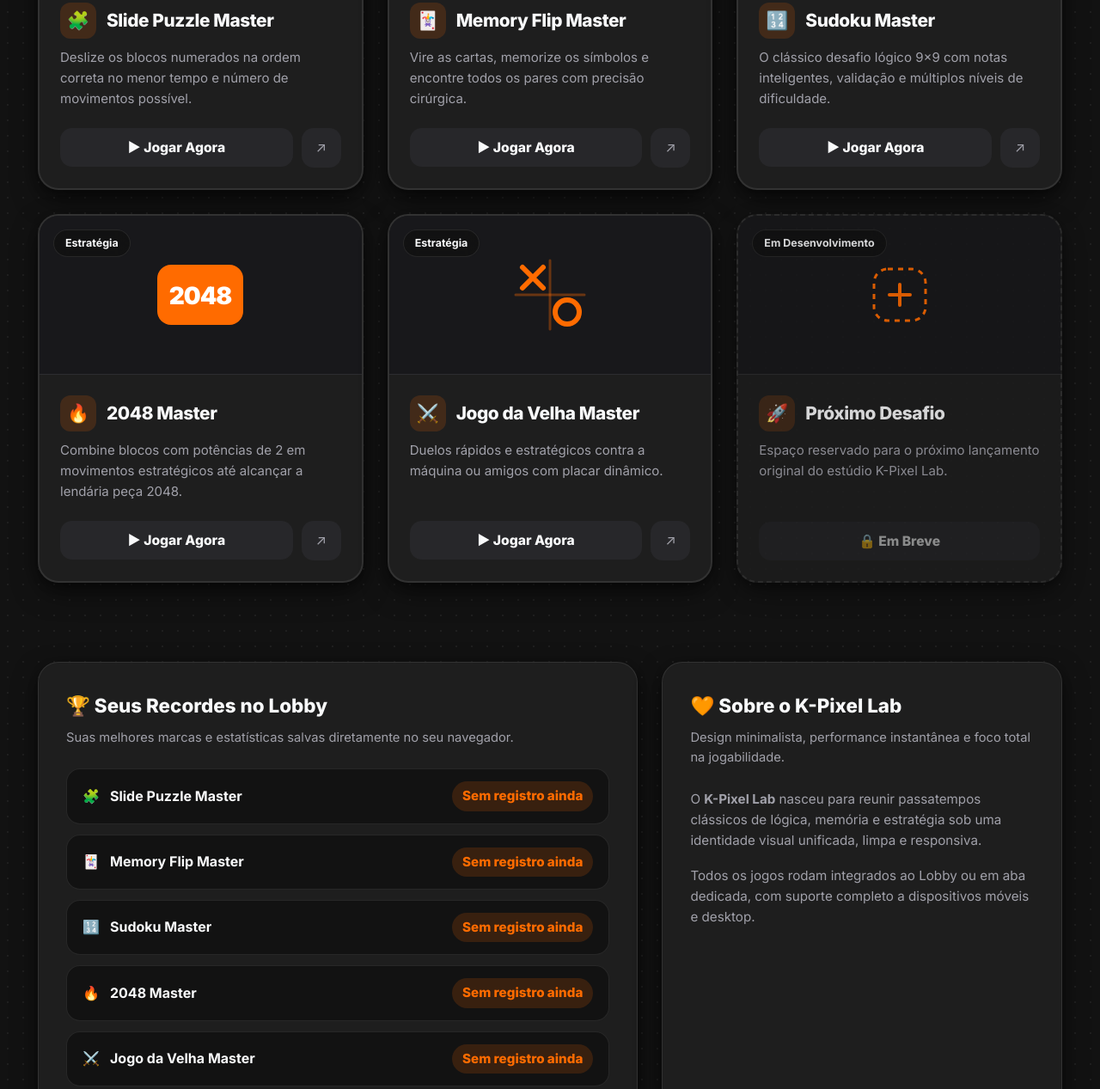
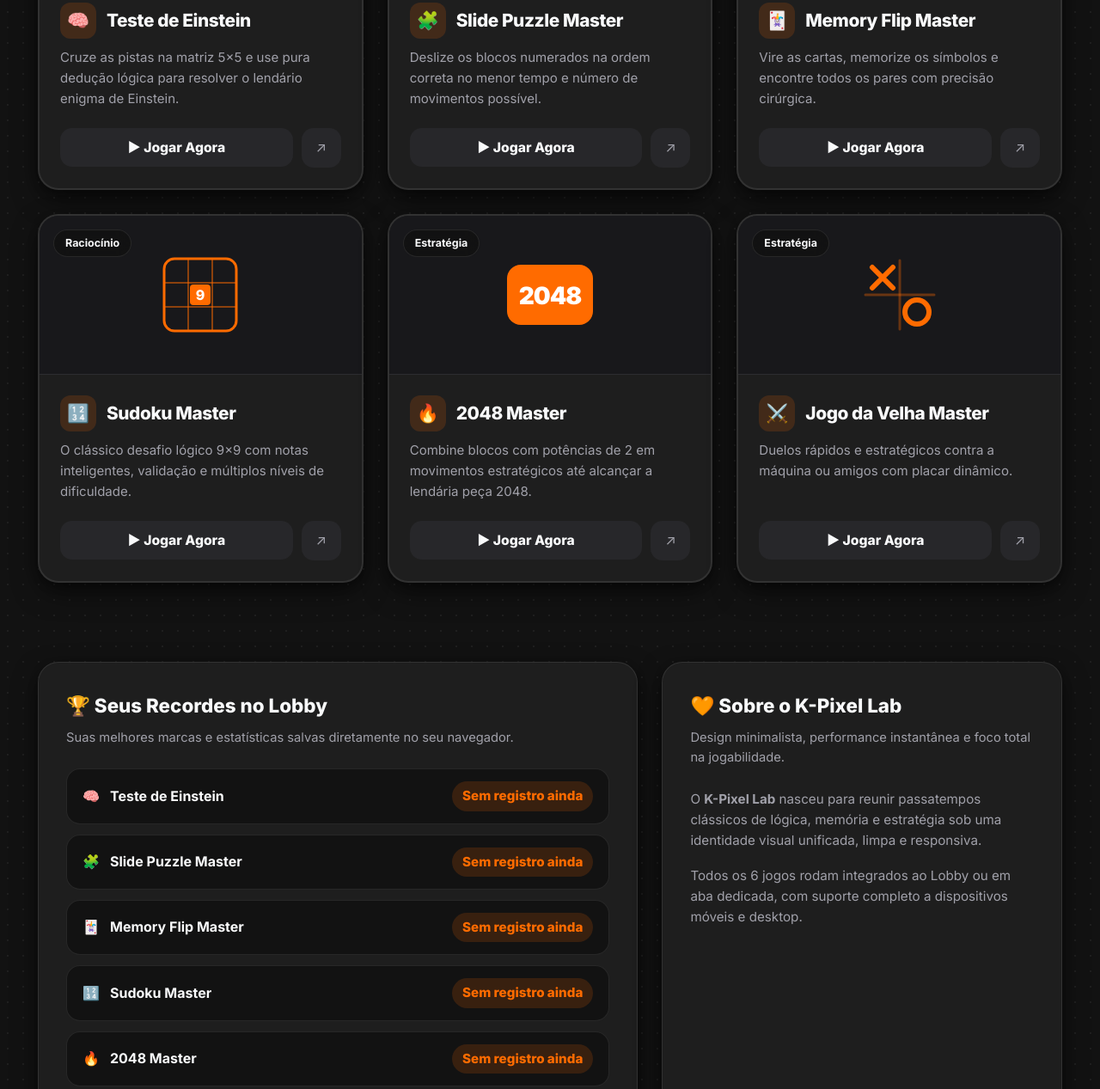
Before and after one commit to kennedyko2018-pixel/K-PixelLab, a plain HTML site: page index.html in a window 1280 px wide. Shown: the part 1165-2432 px from the top of the page at 86% size. Drawn offline with Linux system fonts and the light colour scheme.

Commit message:
Update index.html

```diff
--- a/index.html
+++ b/index.html
@@ -659,17 +659,6 @@
       background: var(--accent-soft);
     }
 
-    /* CARD EM BREVE (PLACEHOLDER) */
-    .game-card.coming-soon {
-      border-style: dashed;
-      opacity: 0.85;
-    }
-
-    .game-card.coming-soon:hover {
-      transform: translateY(-4px);
-      border-color: var(--accent);
-    }
-
     /* ==========================================================================
        7. SEÇÃO DE RECORDES PESSOAIS & SOBRE
        ========================================================================== */
@@ -958,7 +947,7 @@
       </div>
 
       <div class="hero-stats">
-        <div class="stat-pill"><span class="dot"></span> +5 Jogos Disponíveis</div>
+        <div class="stat-pill"><span class="dot"></span> 6 Jogos Disponíveis</div>
         <div class="stat-pill"><span class="dot"></span> 100% Gratuito & Sem Anúncios</div>
         <div class="stat-pill"><span class="dot"></span> Modo Escuro Nativo</div>
       </div>
@@ -968,7 +957,7 @@
     <section class="daily-section">
       <div class="daily-banner">
         <div class="daily-content">
-          <div class="daily-icon" id="dailyIcon">🧩</div>
+          <div class="daily-icon" id="dailyIcon">🧠</div>
           <div class="daily-text">
             <span class="tag">🔥 Desafio do Dia</span>
             <h2 id="dailyTitle">Carregando sugestão...</h2>
@@ -1021,7 +1010,7 @@
           O <strong>K-Pixel Lab</strong> nasceu para reunir passatempos clássicos de lógica, memória e estratégia sob uma identidade visual unificada, limpa e responsiva.
         </p>
         <p style="color: var(--text-secondary); font-size: 0.95rem;">
-          Todos os jogos rodam integrados ao Lobby ou em aba dedicada, com suporte completo a dispositivos móveis e desktop.
+          Todos os 6 jogos rodam integrados ao Lobby ou em aba dedicada, com suporte completo a dispositivos móveis e desktop.
         </p>
       </div>
     </section>
@@ -1065,6 +1054,7 @@
         <a href="#inicio">Início</a>
         <a href="#jogos">Catálogo</a>
         <a href="#recordes">Meus Recordes</a>
+        <a href="https://eisteinkpixellab.vercel.app/" target="_blank" rel="noopener">Teste de Einstein</a>
         <a href="https://2048master.vercel.app/" target="_blank" rel="noopener">2048</a>
         <a href="https://sudokumaster-beta.vercel.app/" target="_blank" rel="noopener">Sudoku</a>
       </div>
@@ -1076,8 +1066,30 @@
        JAVASCRIPT: DADOS, TEMA, ÁUDIO WEB API, FILTROS E PLAYER SPA
        ========================================================================== -->
   <script>
-    // 1. Catálogo Oficial de Jogos do K-Pixel Lab
+    // 1. Catálogo Oficial de 6 Jogos do K-Pixel Lab
     const GAMES = [
+      {
+        id: 'einstein',
+        title: 'Teste de Einstein',
+        category: 'raciocinio',
+        categoryLabel: 'Lógica & Dedução',
+        icon: '🧠',
+        url: 'https://eisteinkpixellab.vercel.app/',
+        desc: 'Cruze as pistas na matriz 5x5 e use pura dedução lógica para resolver o lendário enigma de Einstein.',
+        defaultRecordLabel: 'Melhor Tempo',
+        storageKeys: ['einstein_best', 'kpixel_record_einstein'],
+        artSvg: `
+          <svg width="130" height="115" viewBox="0 0 130 115" fill="none">
+            <rect x="15" y="20" width="28" height="28" rx="6" fill="#FF6B00"/>
+            <rect x="51" y="20" width="28" height="28" rx="6" fill="#FF6B00" fill-opacity="0.2" stroke="#FF6B00" stroke-width="2.5"/>
+            <rect x="87" y="20" width="28" height="28" rx="6" fill="#FF6B00" fill-opacity="0.2" stroke="#FF6B00" stroke-width="2.5"/>
+            <rect x="15" y="58" width="28" height="36" rx="6" fill="#FF6B00" fill-opacity="0.15" stroke="#FF6B00" stroke-width="2"/>
+            <rect x="51" y="58" width="28" height="36" rx="6" fill="#FF6B00"/>
+            <rect x="87" y="58" width="28" height="36" rx="6" fill="#FF6B00" fill-opacity="0.15" stroke="#FF6B00" stroke-width="2"/>
+            <text x="29" y="39" fill="#FFF" font-size="14" font-weight="900" text-anchor="middle">?</text>
+            <text x="65" y="81" fill="#FFF" font-size="15" font-weight="900" text-anchor="middle">✓</text>
+          </svg>`
+      },
       {
         id: 'slidepuzzle',
         title: 'Slide Puzzle Master',
@@ -1176,7 +1188,7 @@
     let activeGameId = null;
     let soundEnabled = localStorage.getItem('kpixel_sound') !== 'off';
 
-    // 2. Sistema de Som Sintetizado (Web Audio API - Zero dependências externas)
+    // 2. Sistema de Som Sintetizado (Web Audio API)
     const AudioCtx = window.AudioContext || window.webkitAudioContext;
     let audioCtx = null;
 
@@ -1228,7 +1240,6 @@
       themeIcon.textContent = theme === 'dark' ? '☀️' : '🌙';
     }
 
-    // Carrega preferência salva ou inicia no Modo Escuro Nativo do K-Pixel Lab
     const savedTheme = localStorage.getItem('kpixel_theme') || 'dark';
     applyTheme(savedTheme);
 
@@ -1278,7 +1289,7 @@
       const grid = document.getElementById('gamesGrid');
       const filtered = filter === 'todos' ? GAMES : GAMES.filter(g => g.category === filter);
 
-      let html = filtered.map(game => {
+      grid.innerHTML = filtered.map(game => {
         const record = getGameRecord(game);
         return `
           <article class="game-card" onmouseenter="playSound('hover')">
@@ -1306,36 +1317,6 @@
         `;
       }).join('');
 
-      // Card #6: Espaço Reservado para Próximos Lançamentos
-      if (filter === 'todos') {
-        html += `
-          <article class="game-card coming-soon">
-            <div class="card-cover">
-              <span class="category-badge">Em Desenvolvimento</span>
-              <div class="cover-art">
-                <svg width="90" height="90" viewBox="0 0 90 90" fill="none">
-                  <rect x="15" y="15" width="60" height="60" rx="16" stroke="#FF6B00" stroke-width="3" stroke-dasharray="6 6"/>
-                  <path d="M45 33V57M33 45H57" stroke="#FF6B00" stroke-width="4" stroke-linecap="round"/>
-                </svg>
-              </div>
-            </div>
-            <div class="card-body">
-              <div class="card-title-row">
-                <div class="card-mini-icon">🚀</div>
-                <h3>Próximo Desafio</h3>
-              </div>
-              <p class="card-desc">Espaço reservado para o próximo lançamento original do estúdio K-Pixel Lab.</p>
-              <div class="card-footer">
-                <button class="btn-play-card" style="opacity: 0.6; cursor: default;">
-                  <span>🔒 Em Breve</span>
-                </button>
-              </div>
-            </div>
-          </article>
-        `;
-      }
-
-      grid.innerHTML = html;
       renderRecordsList();
     }
 
```
